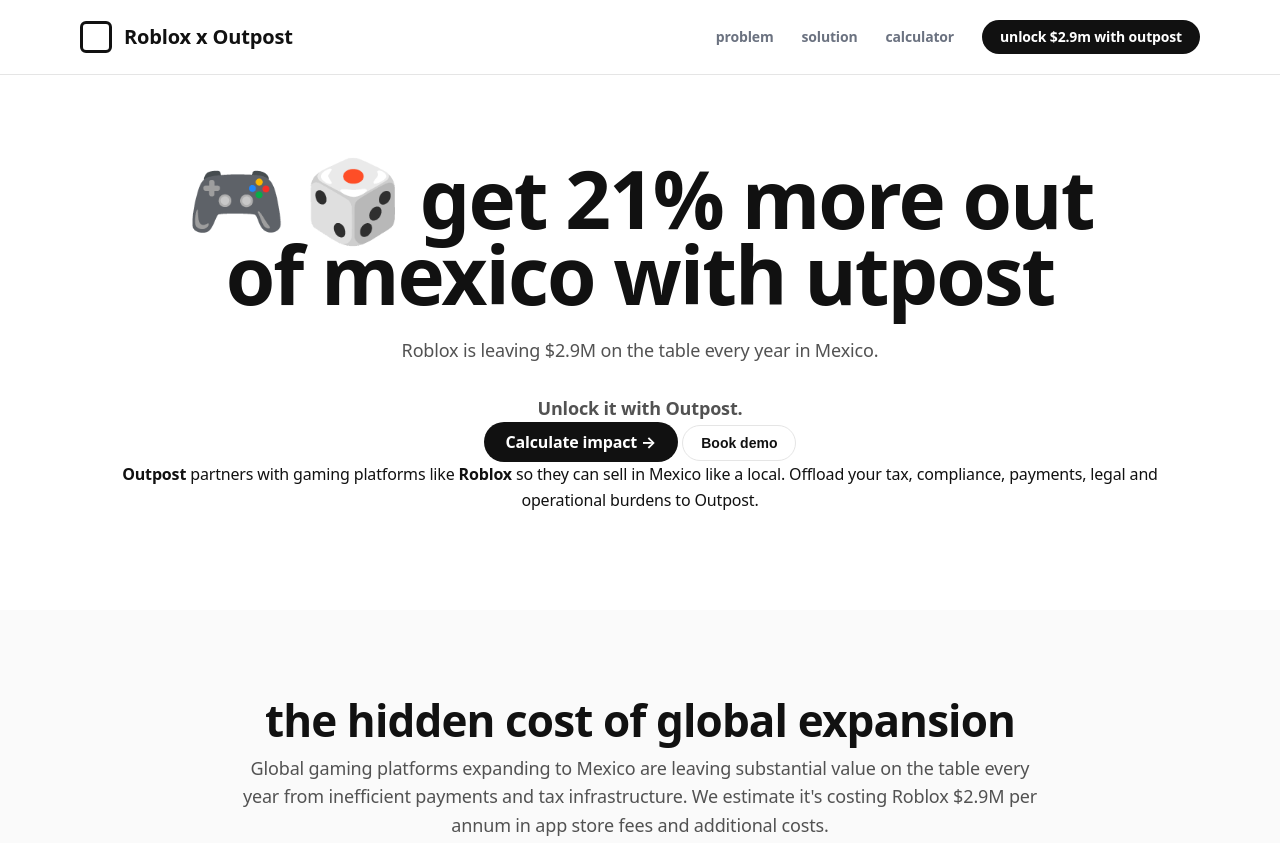
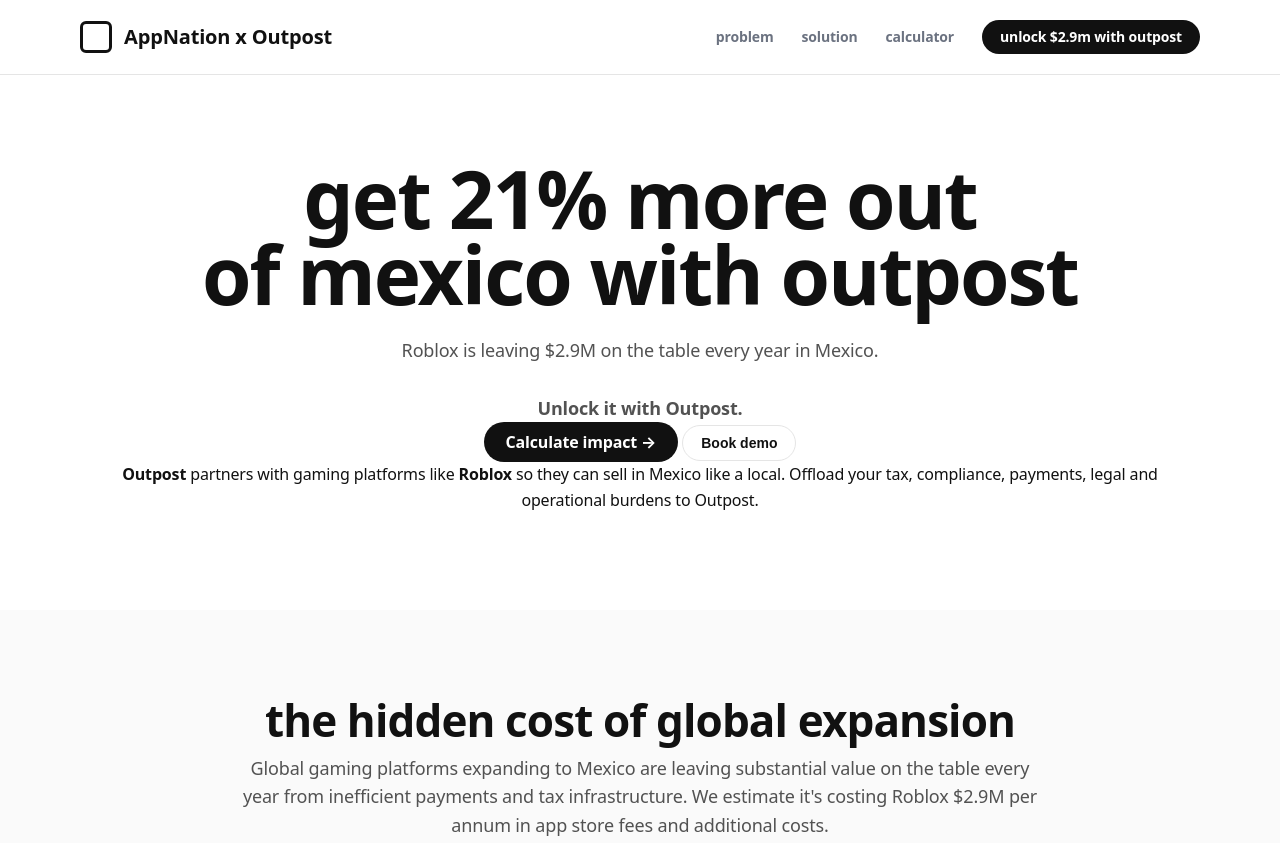
Before and after one commit to ancamaszni/appnation-archai, a plain HTML site: page index.html in a window 1280 px wide. Shown: the top 843 px of the page. Drawn offline with Linux system fonts and the light colour scheme.

Commit message:
Update index.html

```diff
--- a/index.html
+++ b/index.html
@@ -685,7 +685,7 @@
       <div class="nav-container">
         <a href="/" class="logo">
           <span class="logo-square"></span>
-          <span>Roblox x Outpost</span>
+          <span>AppNation x Outpost</span>
         </a>
         <div class="nav-links">
           <a href="#problem">Problem</a>
@@ -708,10 +708,8 @@
       </div>
 
       <h1>
-        <span class="game-icon controller">🎮</span>
-        <span class="game-icon dice">🎲</span>
-        Get <span class="solid-green-text dynamic-percentage-mexico">21%</span> more out<br/>
-        of Mexico with <span class="roblox-square"></span>utpost
+
+        Get <span class="solid-green-text dynamic-percentage-mexico">21%</span> more out<br/> of Mexico with Outpost
       </h1>
 
       <p class="hero-subtitle">
```
